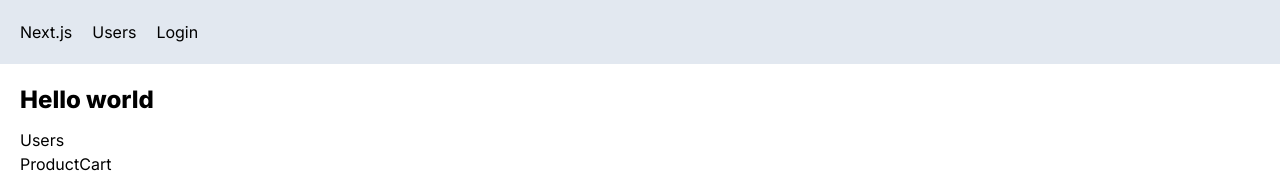
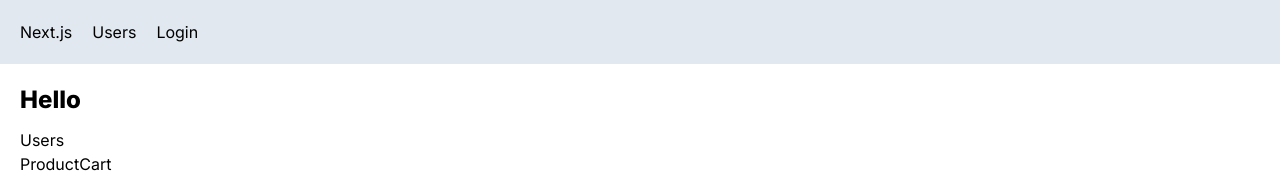
Before and after one commit to EavOutDom/next_13.4.19, a Next.js app: page / in a window 1280 px wide. Shown: the top 174 px of the page. Built offline with nearby package versions, Linux system fonts and the light colour scheme; no server answers.

Commit message:
access session on server

```diff
--- a/app/api/auth/[...nextauth]/route.ts
+++ b/app/api/auth/[...nextauth]/route.ts
@@ -1,13 +1,15 @@
 import NextAuth from "next-auth/next";
 import GoogleProvider from "next-auth/providers/google";
 
-const handler = NextAuth({
+export const authOptions = {
   providers: [
     GoogleProvider({
       clientId: process.env.GOOGLE_CLIENT_ID!,
       clientSecret: process.env.GOOGLE_CLIENT_SECRET!,
     }),
   ],
-});
+};
+
+const handler = NextAuth(authOptions);
 
 export { handler as GET, handler as POST };
--- a/app/page.tsx
+++ b/app/page.tsx
@@ -1,11 +1,14 @@
 import Image from "next/image";
 import Link from "next/link";
 import ProductCart from "./components/ProductCart";
+import { getServerSession } from "next-auth";
+import { authOptions } from "./api/auth/[...nextauth]/route";
 
-export default function Home() {
+export default async function Home() {
+  const session = await getServerSession(authOptions);
   return (
     <main>
-      <h1>Hello world</h1>
+      <h1>Hello {session && <span>{session.user!.name}</span>}</h1>
       <Link href="users">Users</Link>
       <ProductCart />
     </main>
```
